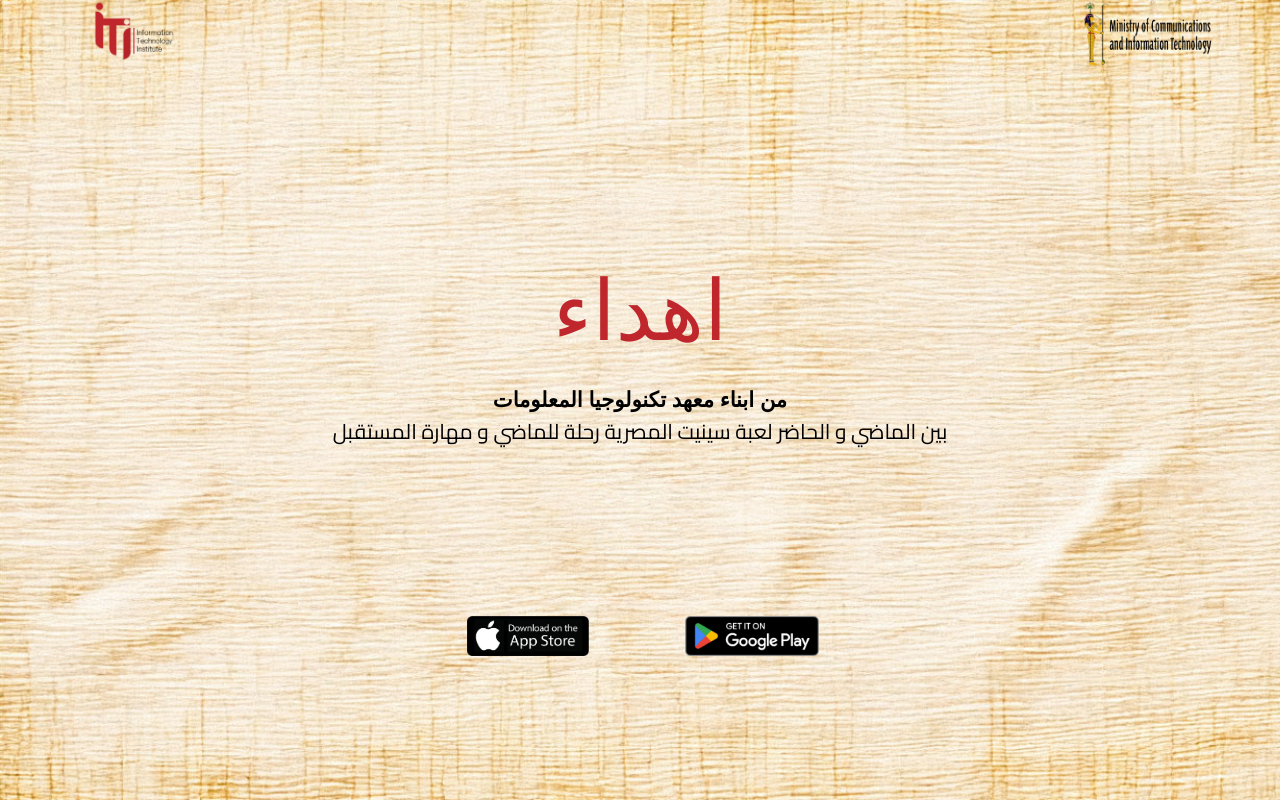
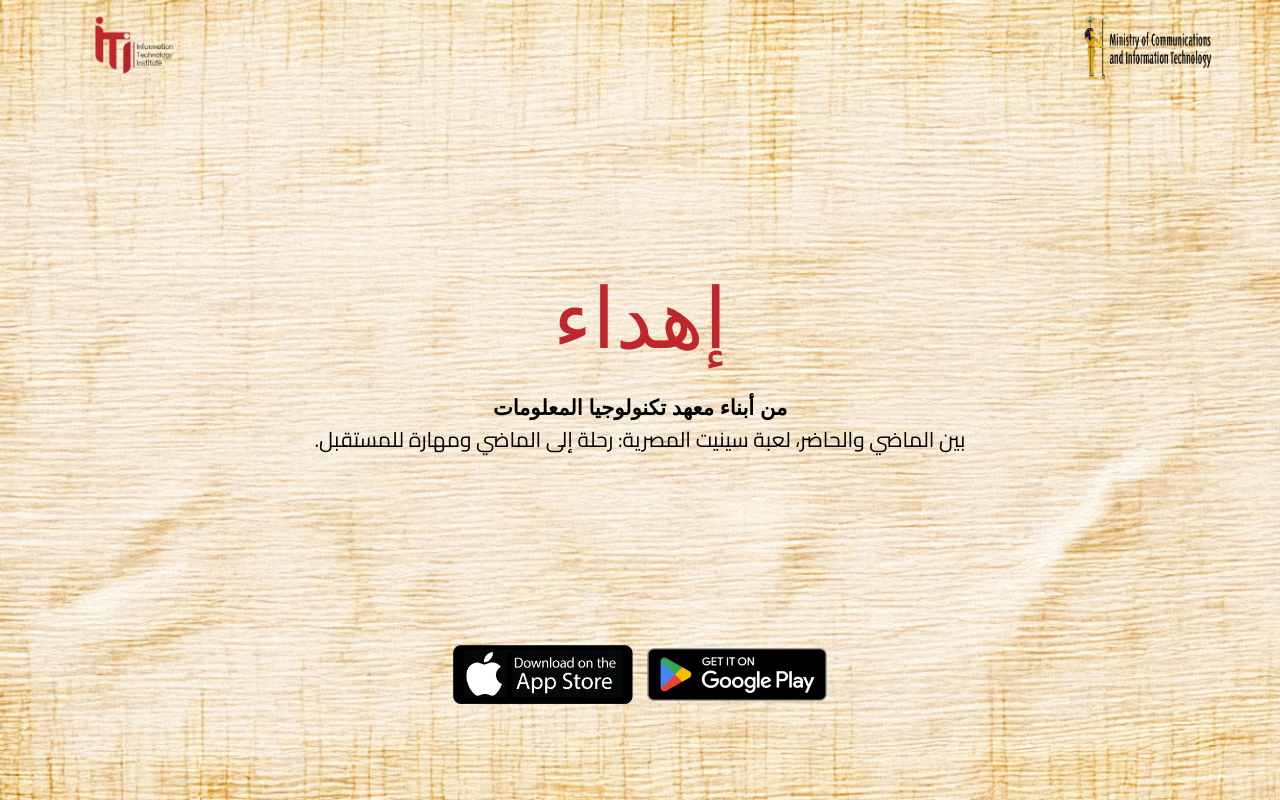
Before and after one commit to OmarMosleh/prime-minister-visit, a plain HTML site: page index.html in a window 1280 px wide. Drawn offline with Linux system fonts and the light colour scheme; a web font is replaced by a local one.

Commit message:
fixing arabic direction

```diff
--- a/index.html
+++ b/index.html
@@ -1,38 +1,38 @@
 <!DOCTYPE html>
-<html lang="en">
+<html lang="ar">
 <head>
     <meta charset="UTF-8">
     <meta name="viewport" content="width=device-width, initial-scale=1.0">
     <title>ITI-gift</title>
     <link rel="stylesheet" href="style.css">
-    <link rel="icon" type="image/x-icon" href="./ITI-logo-2.png">
+    <link rel="icon" type="image/png" href="./ITI-logo-2.png">
 </head>
 <body>
     <div class="container">
         <nav>
             <div class="nav-img iti">
-               <img src="./ITI-logo-2.png" alt="">
+               <img src="./ITI-logo-2.png" alt="معهد تكنولوجيا المعلومات">
             </div>
             <div class="nav-img mcit">
-                <img src="./images-removebg-preview.png" alt="">
+                <img src="./images-removebg-preview.png" alt="وزارة الاتصالات وتكنولوجيا المعلومات">
             </div>
         </nav>
-        <section>
-          <h1>اهداء</h1>
-          <h2> من ابناء معهد تكنولوجيا المعلومات</h2>
+        <section dir="rtl">
+          <h1>إهداء</h1>
+          <h2>من أبناء معهد تكنولوجيا المعلومات</h2>
           <p>
-            بين الماضي و الحاضر لعبة سينيت المصرية رحلة للماضي و مهارة المستقبل
+            بين الماضي والحاضر، لعبة سينيت المصرية: رحلة إلى الماضي ومهارة للمستقبل.
           </p>
         </section>
         <footer>
             <div class="button-link ios">
-                <a href="https://apps.apple.com/us/app/egyptian-senet-lite/id848475976" target="_blank">
-                    <img class="image-link" src="./App Store btn.png" alt="">
+                <a href="https://apps.apple.com/us/app/egyptian-senet-lite/id848475976" target="_blank" rel="noopener noreferrer">
+                    <img class="image-link" src="./App Store btn.png" alt="تنزيل اللعبة من App Store">
                 </a>
             </div>
             <div class="button-link android">
-                <a target="_blank" href="https://play.google.com/store/apps/details?id=air.EgyptianSenetFree&hl=en">
-                    <img class="image-link" src="./Play store btn.png" alt="">
+                <a target="_blank" rel="noopener noreferrer" href="https://play.google.com/store/apps/details?id=air.EgyptianSenetFree&hl=en">
+                    <img class="image-link" src="./Play store btn.png" alt="تنزيل اللعبة من Google Play">
                 </a>
             </div>
         </footer>
--- a/style.css
+++ b/style.css
@@ -3,6 +3,7 @@
   --iti-color: #bf272d;
 }
 * {
+  box-sizing: border-box;
   margin: 0;
   padding: 0;
   font-family: Arial, Helvetica, sans-serif;
@@ -16,20 +17,27 @@ html {
   font-size: 14px;
 }
 img {
+  display: block;
   max-width: 100%;
+  height: auto;
 }
 .container {
   width: 90%;
-  height: 100vh;
+  min-height: 100vh;
+  min-height: 100svh;
+  display: flex;
+  flex-direction: column;
+  padding: 1rem 0 clamp(2rem, 12svh, 8rem);
   margin-left: auto;
   margin-right: auto;
 }
 nav {
-  height: 12%;
+  flex-shrink: 0;
   width: 100%;
   display: flex;
   flex-wrap: nowrap;
   justify-content: space-between;
+  gap: 1rem;
 }
 .nav-img {
   width: 10rem;
@@ -53,27 +61,36 @@ section {
   justify-content: center;
   align-items: center;
   text-align: center;
-  height: 65%;
+  flex: 1;
+  padding: 2rem 0;
   width: 100%;
 }
 footer {
-  height: 5vh;
+  flex-shrink: 0;
   display: flex;
-  flex-wrap: nowrap;
+  flex-wrap: wrap;
   justify-content: center;
+  align-items: center;
+  gap: 1rem;
 }
 
 footer div {
-  width: 17%;
-  height: 100%;
-  margin-left: 1rem;
-  margin-right: 1rem;
+  width: clamp(140px, 38vw, 180px);
+  max-width: 100%;
   border-radius: 1rem;
+}
+footer a {
+  display: flex;
+  align-items: center;
+  min-height: 44px;
+}
+footer a:focus-visible {
+  outline: 3px solid var(--iti-color);
+  outline-offset: 4px;
 }
 .image-link {
   width: 100%;
-  height: 100%;
-  object-fit: contain ;
+  height: auto;
 }
 
 @media only screen and (max-width: 600px) {
@@ -83,7 +100,4 @@ footer div {
   .container {
     width: 95%;
   }
-  footer div{
-    width: 23%;
-  }
 }
```
Also changed, not shown: 1 other file.
